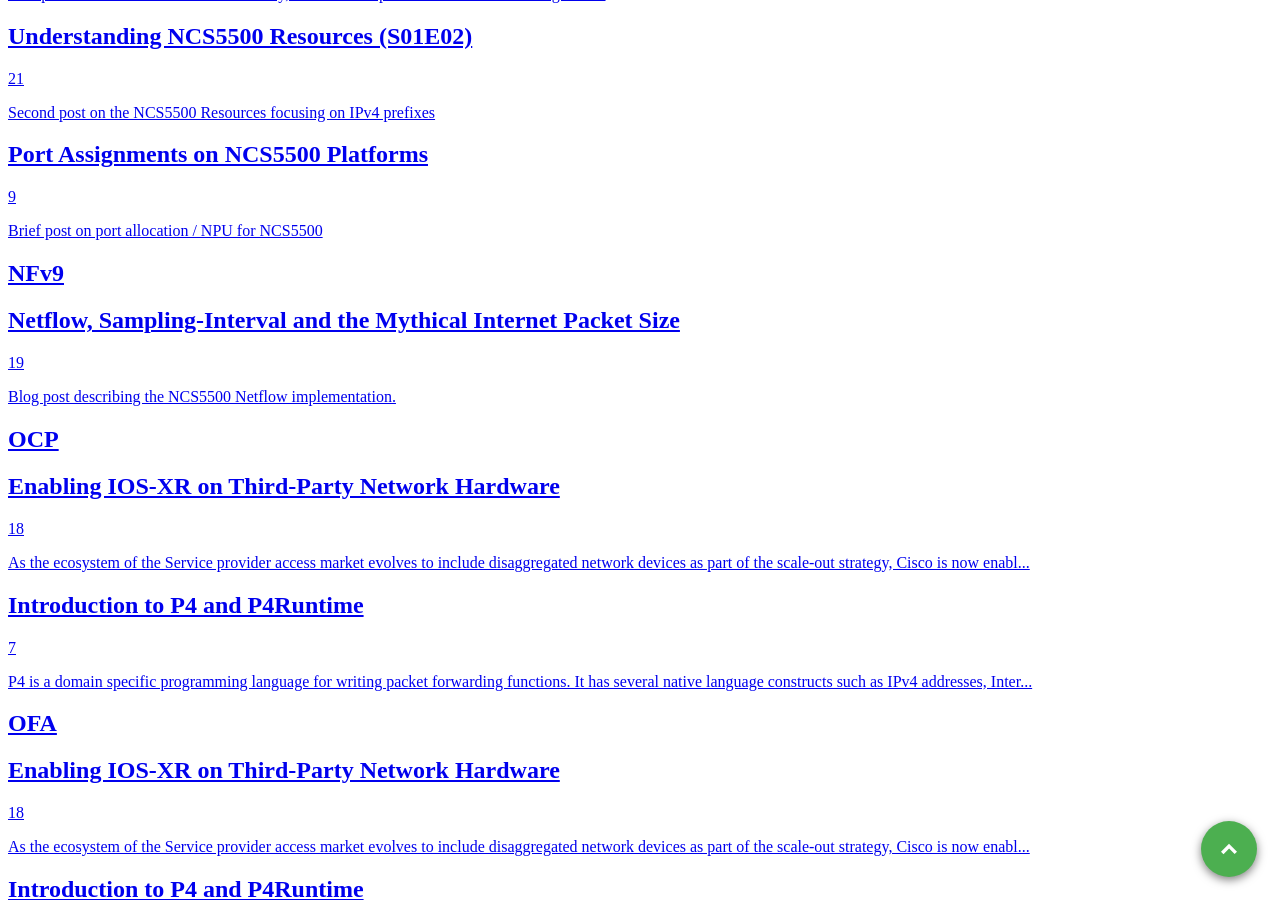
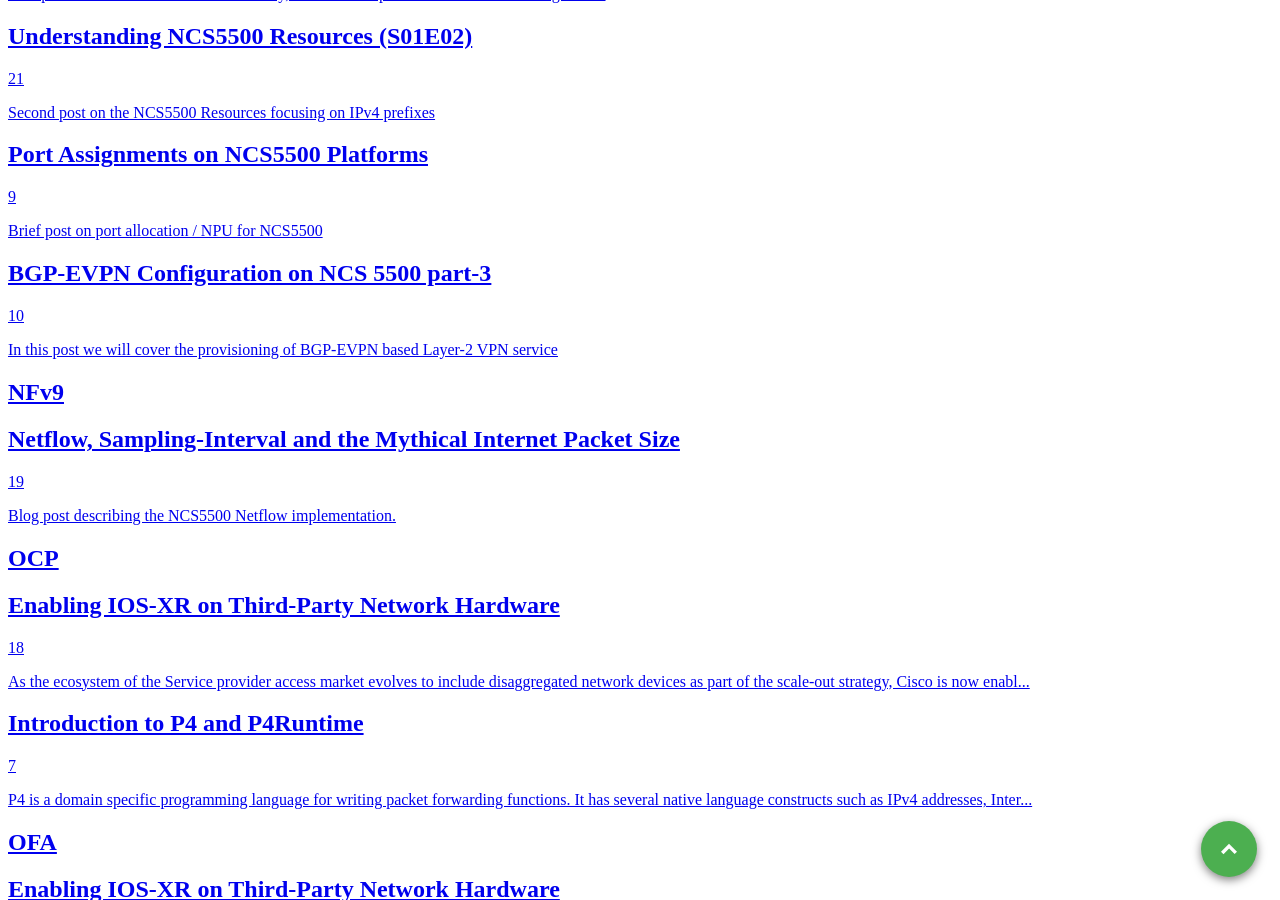
Before and after one commit to xrdocs/cloud-scale-networking, a Jekyll site: the page built from _pages/tag-archive.html, in a window 1280 px wide and 900 px high, scrolled down 4227 px. Built offline with Jekyll 4.4.1, drawn with Linux system fonts in a browser that asks for light colours; some of the changed text lies outside the part shown.

Commit message:
Update bgp-evpn-configuration-ncs-5500-part-3.md

```diff
--- a/_tutorials/bgp-evpn-configuration-ncs-5500-part-3.md
+++ b/_tutorials/bgp-evpn-configuration-ncs-5500-part-3.md
@@ -3,7 +3,15 @@
 date: '2018-08-20 15:29 -0700'
 title: BGP-EVPN Configuration on NCS 5500 part-3
 author: Ahmad Bilal Siddiqui
-position: hidden
+position: top
+excerpt: >-
+  In this post we will cover the provisioning of BGP-EVPN based Layer-2 VPN
+  service
+tags:
+  - iosxr
+  - ncs 5500
+  - evpn
+  - NCS5500
 ---
 {% include toc %}
 
```
